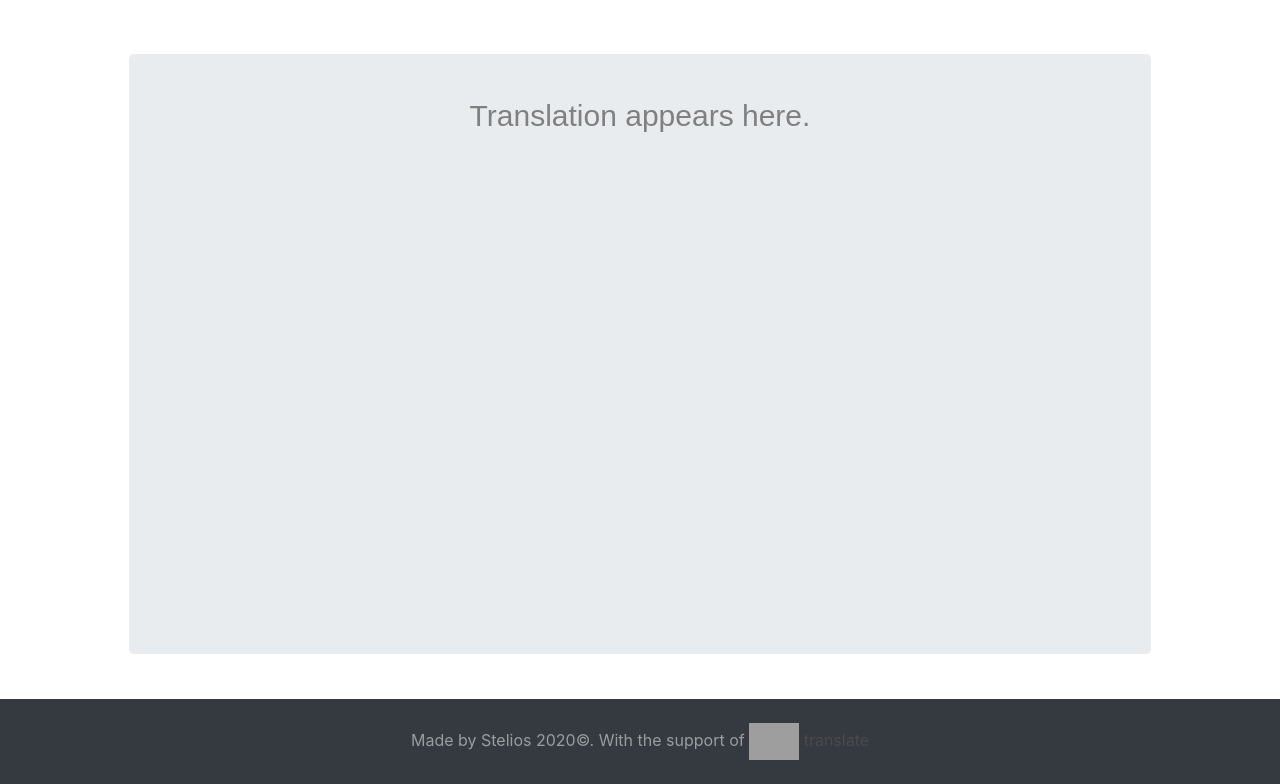
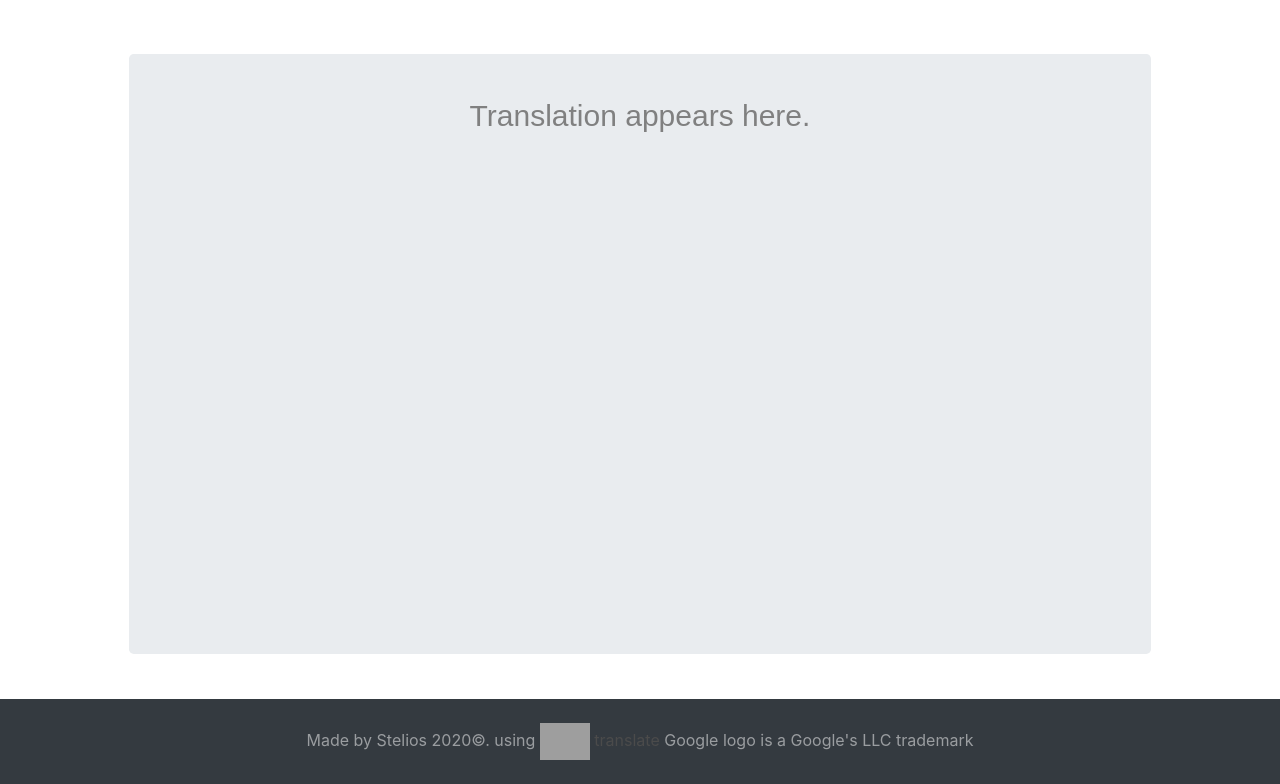
Before and after one commit to stelios333/mytranslator, a plain HTML site: page index.html in a window 1280 px wide. Shown: the part 470-1254 px from the top of the page. Drawn offline with nearby package versions, Linux system fonts and the light colour scheme; grey boxes are pictures that could not be loaded.

Commit message:
Update index.html

```diff
--- a/index.html
+++ b/index.html
@@ -253,7 +253,9 @@
 
         <!-- Copyright -->
         <div class="container text-center">
-            Made by Stelios 2020©. With the support of <a href="https://translate.google.gr/" title="Google translste" target="_blank"><img src="https://upload.wikimedia.org/wikipedia/commons/thumb/2/2f/Google_2015_logo.svg/272px-Google_2015_logo.svg.png" width=50> <span style="color:rgb(75,75,75)">translate</span></a>
+            Made by Stelios 2020©.
+            using <a href="https://translate.google.gr/" title="Google translste" target="_blank"><img src="https://upload.wikimedia.org/wikipedia/commons/thumb/2/2f/Google_2015_logo.svg/272px-Google_2015_logo.svg.png" width=50> <span style="color:rgb(75,75,75)">translate</span></a>
+            Google logo is a Google's LLC trademark
         </div>
         <!-- Copyright -->
 
```
